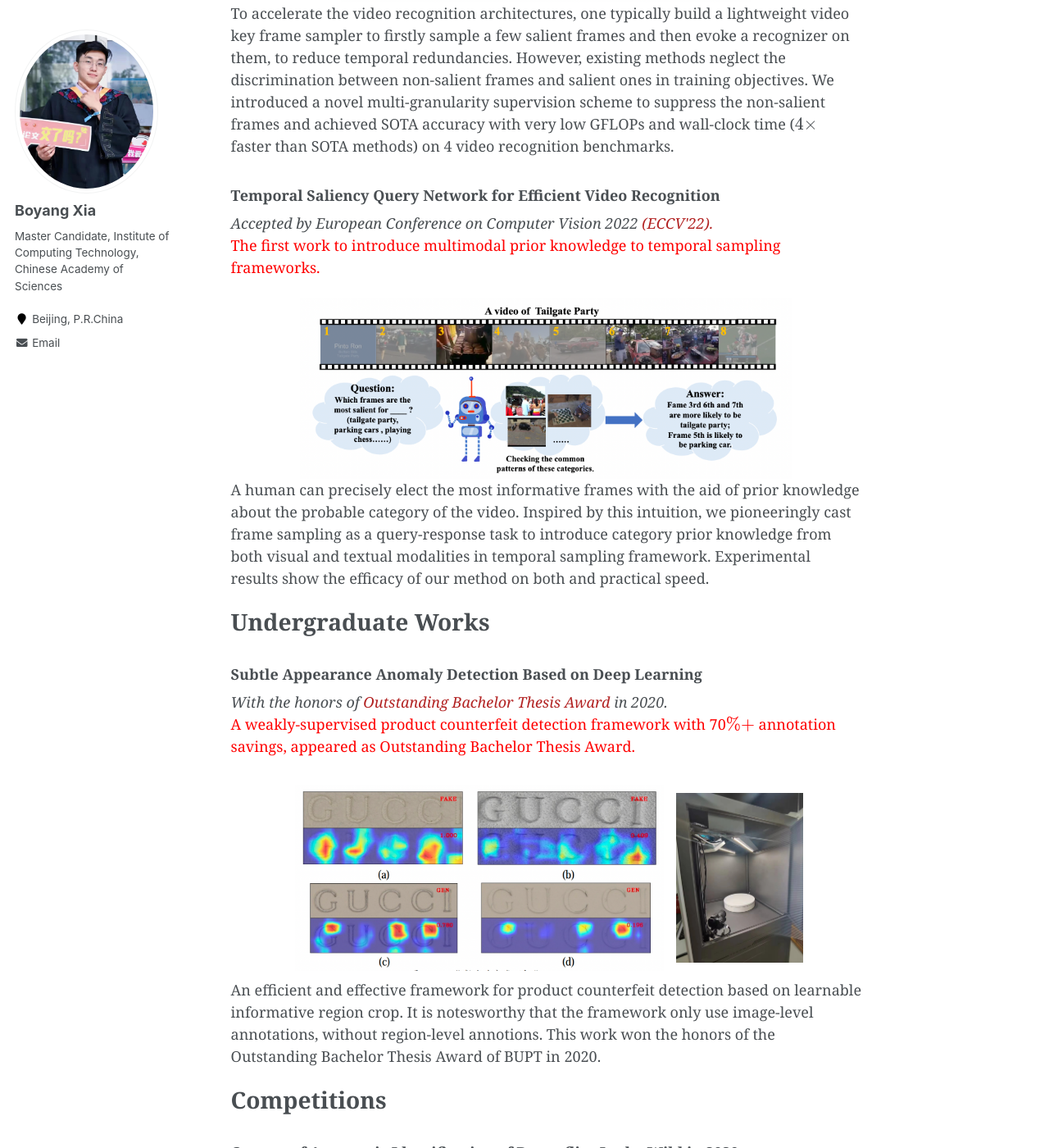
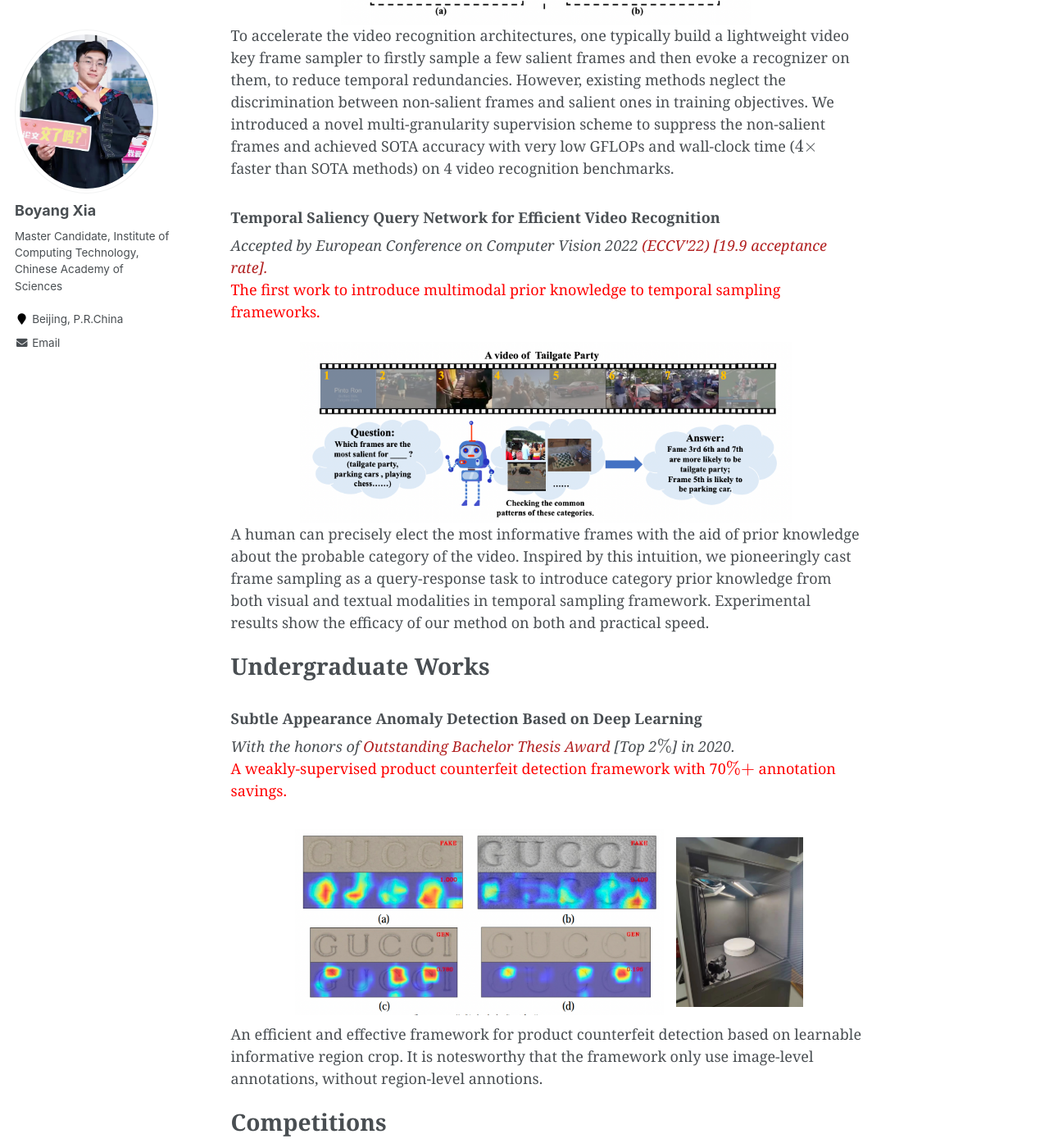
Before and after one commit to LawrenceXia2008/LawrenceXia2008.github.io, a Jekyll site: the page built from _pages/about.md, in a window 1280 px wide and 1400 px high, scrolled down 828 px. Shown: the whole window at 82% size. Built offline with Jekyll 4.4.1, drawn with Linux system fonts in a browser that asks for light colours; formulas are drawn with MathJax 3; some of the changed text lies outside the part shown.

Commit message:
Update about.md

```diff
--- a/_pages/about.md
+++ b/_pages/about.md
@@ -14,7 +14,7 @@ Institute of Computing Technology, CAS](https://iip.ict.ac.cn/), supervised by [
 Research & Projects
 ===
 ### NSNet: Non-saliency Suppression Sampler for Efficient Video Recognition
-*Accepted by European Conference on Computer Vision 2022 <font color="firebrick">(ECCV'22).<br /></font>*<font color="red">A sampler with a $4\times$ faster practical speed than SOTA methods.</font>
+*Accepted by European Conference on Computer Vision 2022 <font color="firebrick">(ECCV'22) [19.9$%$ acceptance rate].</font>*<br /><font color="red">A sampler with a $4\times$ faster practical speed than SOTA methods.</font>
 <!-- During internship in the Computer Vision Technology Department of Baidu. Inc. -->
 <!-- <img src="images/projects/nsnet.png" width="500" > -->
 <div align=center>
@@ -24,7 +24,7 @@ Research & Projects
 To accelerate the video recognition architectures, one typically build a lightweight video key frame sampler to firstly sample a few salient frames and then evoke a recognizer on them, to reduce temporal redundancies. However, existing methods neglect the discrimination between non-salient frames and salient ones in training objectives. We introduced a novel multi-granularity supervision scheme to suppress the non-salient frames and achieved SOTA accuracy with very low GFLOPs and wall-clock time (*$4\times$* faster than SOTA methods) on 4 video recognition benchmarks.
 
 ### Temporal Saliency Query Network for Efficient Video Recognition
-*Accepted by European Conference on Computer Vision 2022 <font color="firebrick">(ECCV'22).</font>*<br /><font color="red">The first work to introduce multimodal prior knowledge to temporal sampling frameworks.</font>
+*Accepted by European Conference on Computer Vision 2022 <font color="firebrick">(ECCV'22) [19.9$%$ acceptance rate].</font>*<br /><font color="red">The first work to introduce multimodal prior knowledge to temporal sampling frameworks.</font>
 <!-- During internship in the Computer Vision Technology Department of Baidu. Inc. -->
 <div align=center>
 <img src="images/projects/tsqnet.png" width="600"/>
@@ -35,12 +35,12 @@ of the video. Inspired by this intuition, we pioneeringly cast frame sampling as
 Undergraduate Works
 ===
 ### Subtle Appearance Anomaly Detection Based on Deep Learning
-*With the honors of <font color="firebrick">Outstanding Bachelor Thesis Award</font> in 2020.*<br /><font color="red">A weakly-supervised product counterfeit detection framework with 70$\%+$ annotation savings, appeared as Outstanding Bachelor Thesis Award.</font>
+*With the honors of <font color="firebrick">Outstanding Bachelor Thesis Award</font> [Top 2$\%$] in 2020.*<br /><font color="red">A weakly-supervised product counterfeit detection framework with 70$\%+$ annotation savings.</font>
 <div align=center>
 <!-- <img src="images/projects/bishe.png" width="450" height="200"/><img src="images/projects/secoo.jpg" width="160" height="230"/> -->
 <img src="images/projects/bishe.png" align="center" width="450" style="display:inline;margin:10px 10px 10px 10px;"/><img src="images/projects/secoo.jpg" align="center" width="155" style="display:inline;margin:2px 2px 2px 5px;"/>
 </div>
-An efficient and effective framework for product counterfeit detection based on learnable informative region crop. It is notesworthy that the framework only use image-level annotations, without region-level annotions. This work won the honors of the Outstanding Bachelor Thesis Award of BUPT in 2020.
+An efficient and effective framework for product counterfeit detection based on learnable informative region crop. It is notesworthy that the framework only use image-level annotations, without region-level annotions.
 
 Competitions
 ===
```
